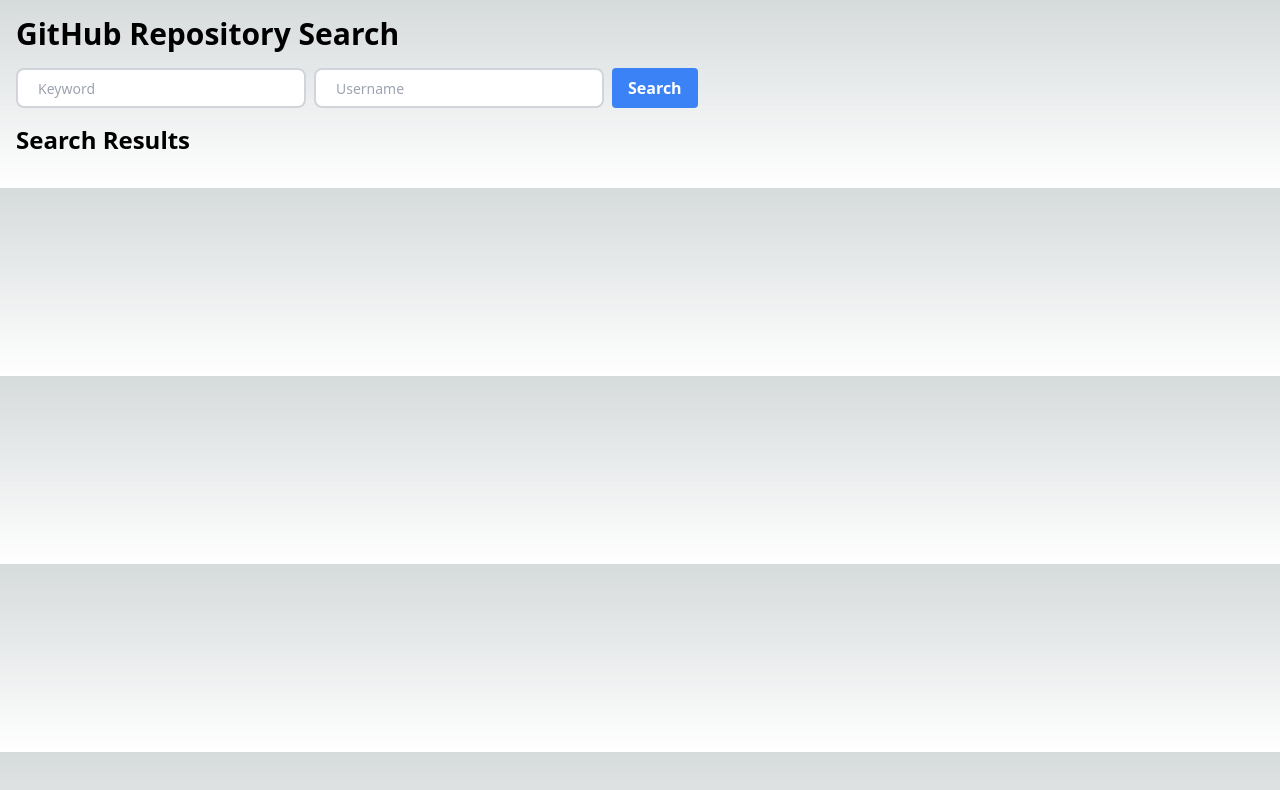
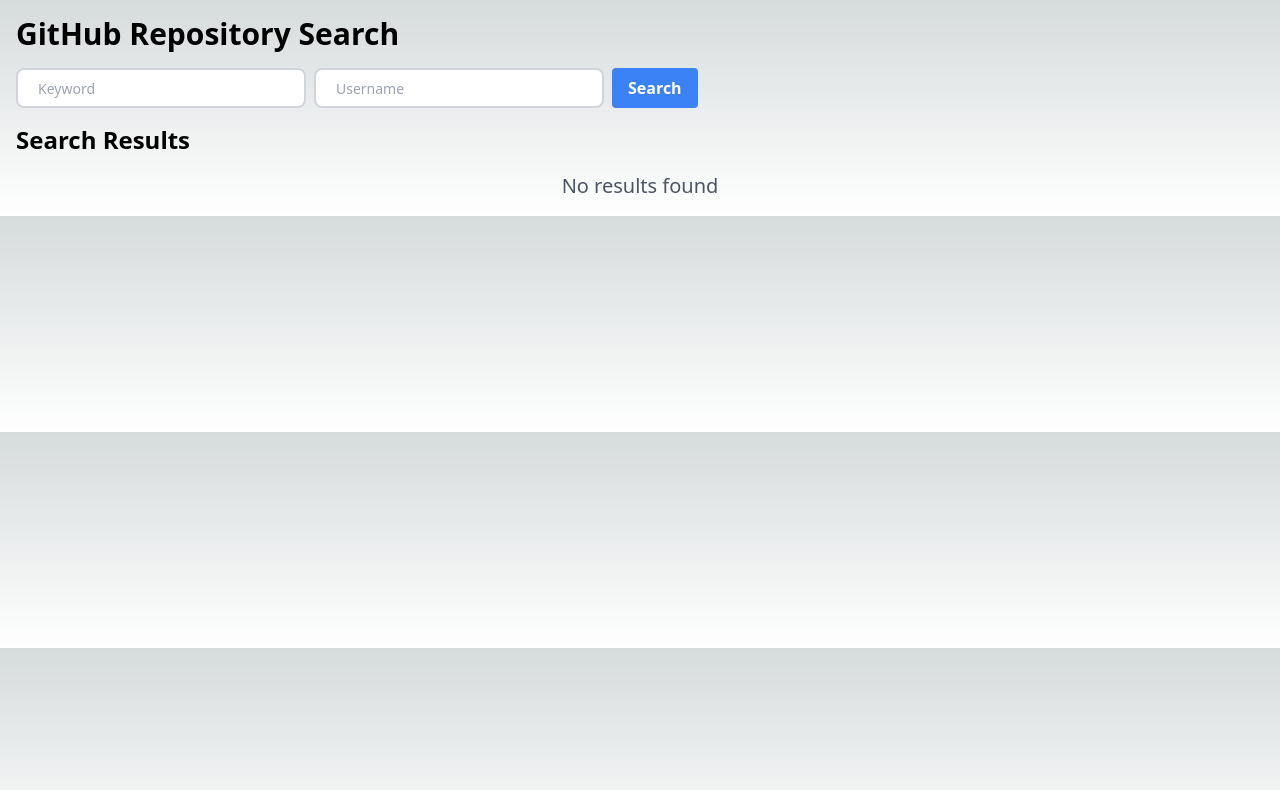
Before and after one commit to stryig0033/git_repo_search_engine, a Next.js app in the folder frontend/git-app/: page / in a window 1280 px wide. Shown: the top 790 px of the page. Built offline with nearby package versions, Linux system fonts and the light colour scheme.

Commit message:
github actions の修正

```diff
--- a/frontend/git-app/src/pages/repositories.tsx
+++ b/frontend/git-app/src/pages/repositories.tsx
@@ -10,8 +10,6 @@
   const [username, setUsername] = useState<string>('');
   const [repos, setRepos] = useState<GitHubRepo[]>([]);
   const [isLoading, setIsLoading] = useState(false);
-  const [currentPage, setCurrentPage] = useState(1);
-  const [totalPages, setTotalPages] = useState(0);
 
   const handleSearch = async () => {
     setIsLoading(true);
@@ -70,7 +68,7 @@
         <div className="flex justify-center items-center">
         <TailSpin color="#00BFFF" height={80} width={80} />
       </div>
-      ) : (
+      ) : repos.length > 0 ? (
         // 検索結果リスト
         <ul className="list-none space-y-4">
           {repos.map(repo => (
@@ -88,6 +86,9 @@
           </li>
         ))}
         </ul>
+      ) : (
+        // 検索結果が0件の場合のメッセージ
+        <div className="text-center text-xl text-gray-600">No results found</div>
       )}
     </div>
   );
```
Also changed, not shown: 2 other files (tests, documents, lock files or other folders).
